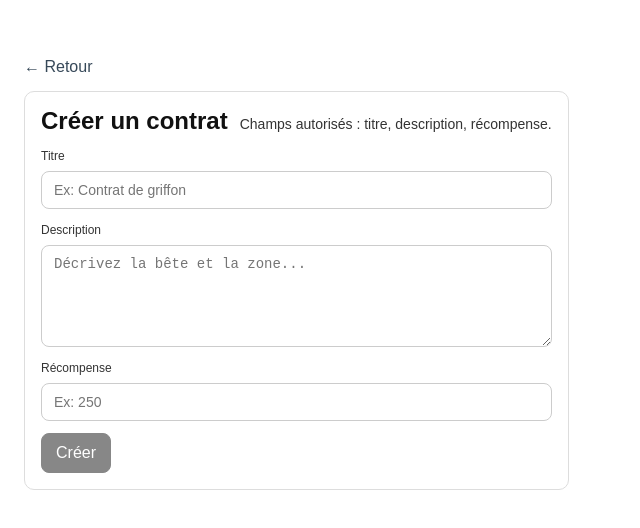
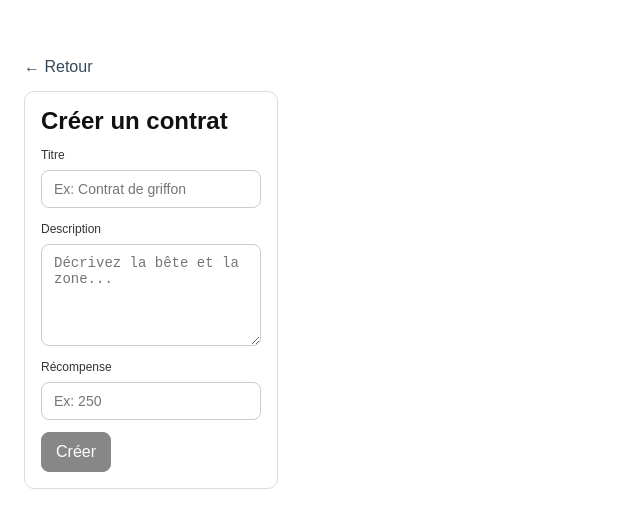
Before and after one commit to NizardV/WitcherBoard, a React (Vite) app in the folder witcher-board-front/: page /contracts/new in a window 1280 px wide. Shown: the part 128-656 px from the top of the page, without its empty margins (0-640 px from the left). Built offline with nearby package versions, Linux system fonts and the light colour scheme.

Commit message:
fix: remove subtitle from Create Contract page for clarity

```diff
--- a/witcher-board-front/src/pages/CreateContract.jsx
+++ b/witcher-board-front/src/pages/CreateContract.jsx
@@ -61,7 +61,6 @@ export default function CreateContract() {
         <div className="panel">
           <header className="head">
             <h1 className="h1">Créer un contrat</h1>
-            <p className="subtitle">Champs autorisés : titre, description, récompense.</p>
           </header>
 
           <form className="form" onSubmit={onSubmit}>
```
